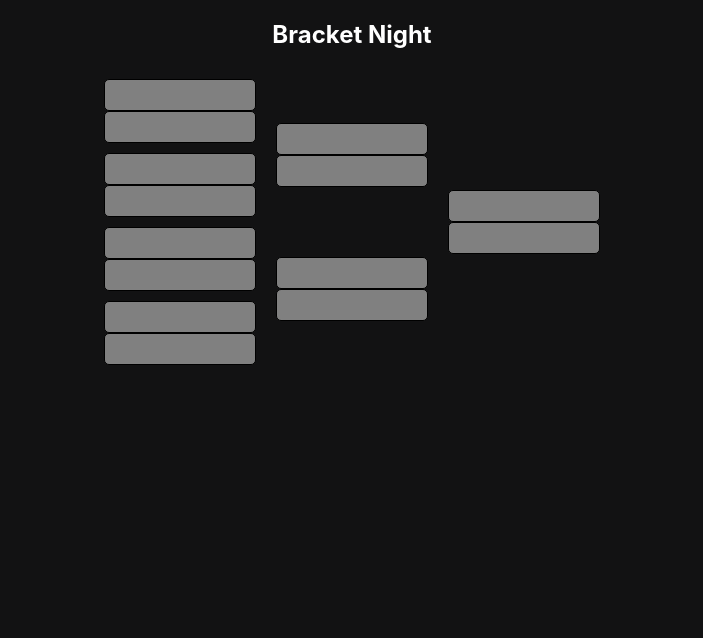
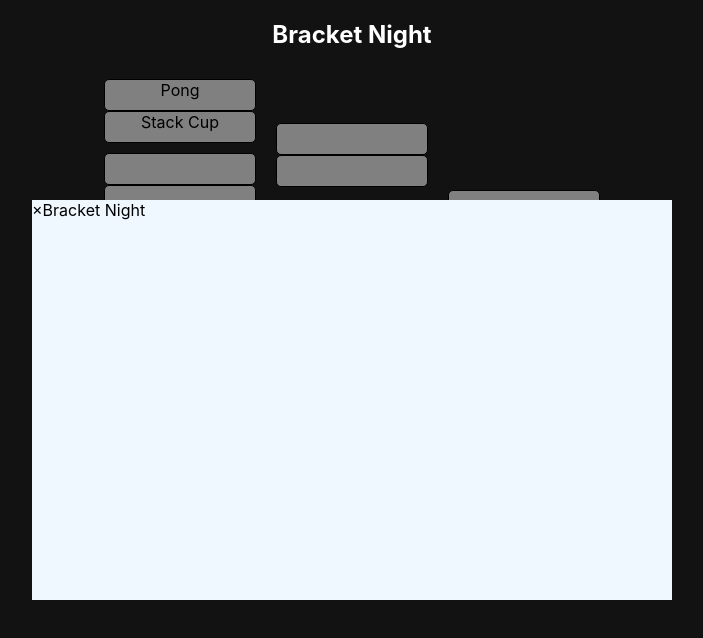
Before and after one commit to agordon611/BracketNight, a React (Create React App) app: page / in a window 1280 px wide. Shown: the top 638 px of the page, without its empty margins (288-991 px from the left). Built offline with nearby package versions, Linux system fonts and the light colour scheme.

Commit message:
Popup Added

```diff
--- a/package.json
+++ b/package.json
@@ -10,6 +10,7 @@
     "react": "^18.2.0",
     "react-dom": "^18.2.0",
     "react-scripts": "5.0.1",
+    "reactjs-popup": "^2.0.5",
     "web-vitals": "^2.1.4"
   },
   "scripts": {
--- a/src/App.css
+++ b/src/App.css
@@ -2,17 +2,30 @@
   text-align: center;
 }
 
-@media (prefers-reduced-motion: no-preference) {
-  .App-logo {
-    animation: App-logo-spin infinite 20s linear;
+@keyframes anvil {
+  0% {
+    transform: scale(1) translateY(0px);
+    opacity: 0;
+    box-shadow: 0 0 0 rgba(241, 241, 241, 0);
+  }
+  1% {
+    transform: scale(0.96) translateY(10px);
+    opacity: 0;
+    box-shadow: 0 0 0 rgba(241, 241, 241, 0);
+  }
+  100% {
+    transform: scale(1) translateY(0px);
+    opacity: 1;
+    box-shadow: 0 0 500px rgba(241, 241, 241, 0);
   }
 }
+.popup-content {
+  animation: anvil 1s cubic-bezier(0.38, 0.1, 0.36, 0.9) forwards;
+  width: 50%;
+  height: 50%;
+  background-color: aliceblue;
+}
 
-@keyframes App-logo-spin {
-  from {
-    transform: rotate(0deg);
-  }
-  to {
-    transform: rotate(360deg);
-  }
+@media (prefers-reduced-motion: no-preference) {
+
 }
--- a/src/App.js
+++ b/src/App.js
@@ -1,14 +1,28 @@
 import './App.css';
 import Bracket from "./Components/Bracket.js";
 import Navbar from "./Components/Navbar.js";
+import Popup from 'reactjs-popup';
+import {useState} from 'react';
 
 function App() {
+
+  const [open, setOpen] = useState(true);
+  const closeModal = () => setOpen(false);
 
   return (
     <div className="App">
       <Navbar />
       <Bracket />
+      <Popup open={open} onClose={closeModal}>
+        <div className="modal">
+          <a className="close" onClick={closeModal}>
+            &times;
+          </a>
+          Bracket Night
+        </div>
+      </Popup>
     </div>
+
   );
 }
 
--- a/src/Components/Bracket.js
+++ b/src/Components/Bracket.js
@@ -6,7 +6,7 @@ function Bracket() {
         <>
         <div className="bracket">
             <div className="round1">
-                <Round></Round>
+                <Round team={["Pong", "Stack Cup"]}></Round>
                 <Round></Round>
                 <Round></Round>
                 <Round></Round>
--- a/src/Components/Round.js
+++ b/src/Components/Round.js
@@ -1,16 +1,33 @@
 import "./Round.css"
 
-function Round() {
-    return (
-        <div className="round">
-            <div className="team">
+function Round(props) {
 
+    function handleClick() {
+
+    }
+
+    if (props.team) {
+        return (
+            <div className="round" onClick={handleClick}>
+                <div className="team">
+                    {props.team[0]}
+                </div>
+                <div className="team">
+                    {props.team[1]}
+                </div>
             </div>
-            <div className="team">
+        );
+    } else {
+        return (
+            <div className="round">
+                <div className="team">
+                </div>
+                <div className="team">
+                </div>
+            </div>
+        );
+    }
 
-            </div>
-        </div>
-    );
 }
 
 export default Round;
```
Also changed, not shown: 1 other file (tests, documents, lock files or other folders).
